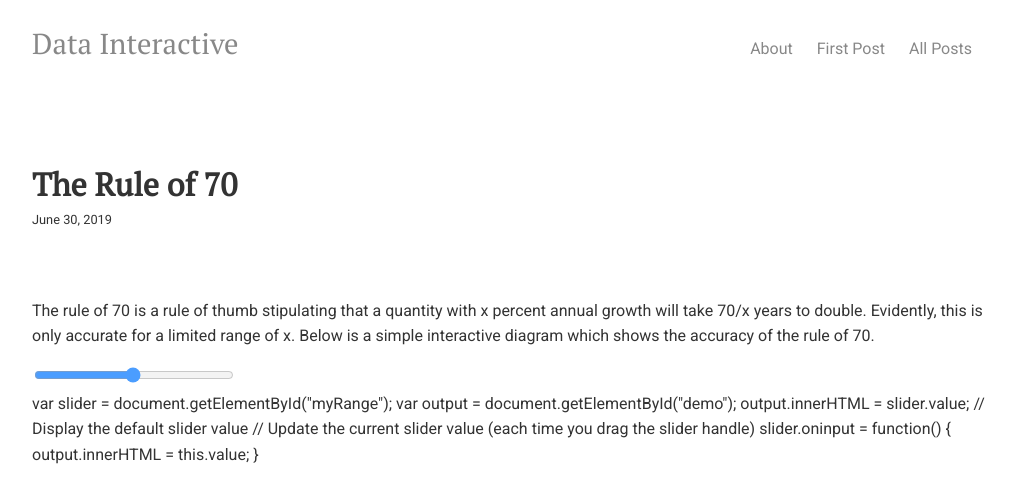
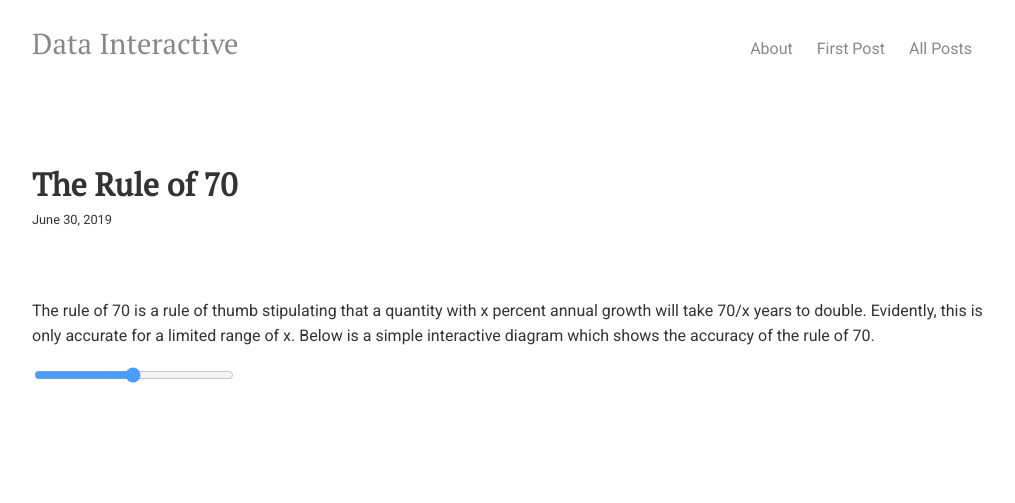
Before and after one commit to datainteractive/datainteractive.github.io, a Jekyll site: the page built from _posts/2019-06-30-the-rule-of-70.html, in a window 1280 px wide. Shown: the top 503 px of the page, without its empty margins (128-1143 px from the left). Built offline with Jekyll 4.4.1, drawn with Linux system fonts in a browser that asks for light colours.

Commit message:
Update 2019-06-30-the-rule-of-70.html

```diff
--- a/_posts/2019-06-30-the-rule-of-70.html
+++ b/_posts/2019-06-30-the-rule-of-70.html
@@ -13,11 +13,12 @@
 </div>
 
 
+<script>
 var slider = document.getElementById("myRange");
 var output = document.getElementById("demo");
-output.innerHTML = slider.value; // Display the default slider value
+output.innerHTML = slider.value;
 
-// Update the current slider value (each time you drag the slider handle)
 slider.oninput = function() {
   output.innerHTML = this.value;
 }
+</script>
```
